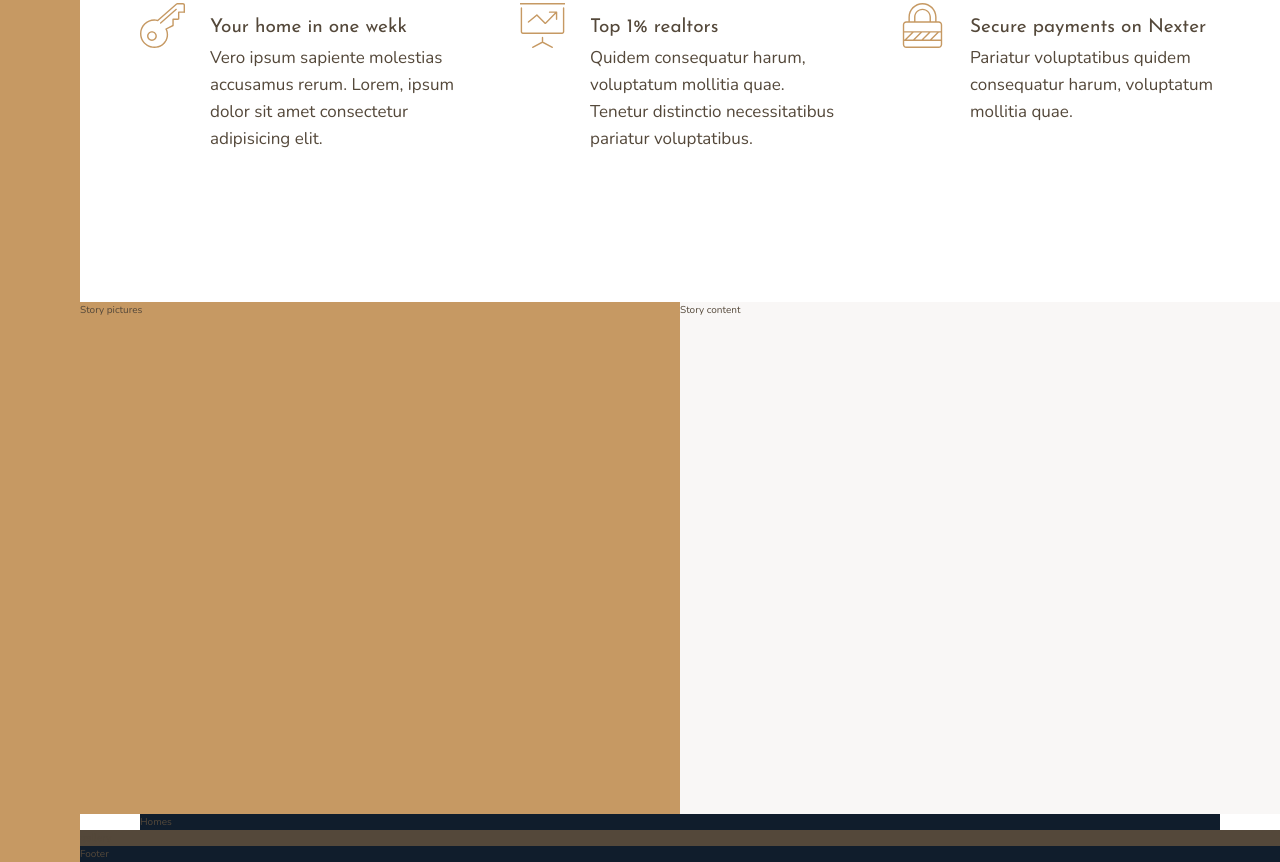
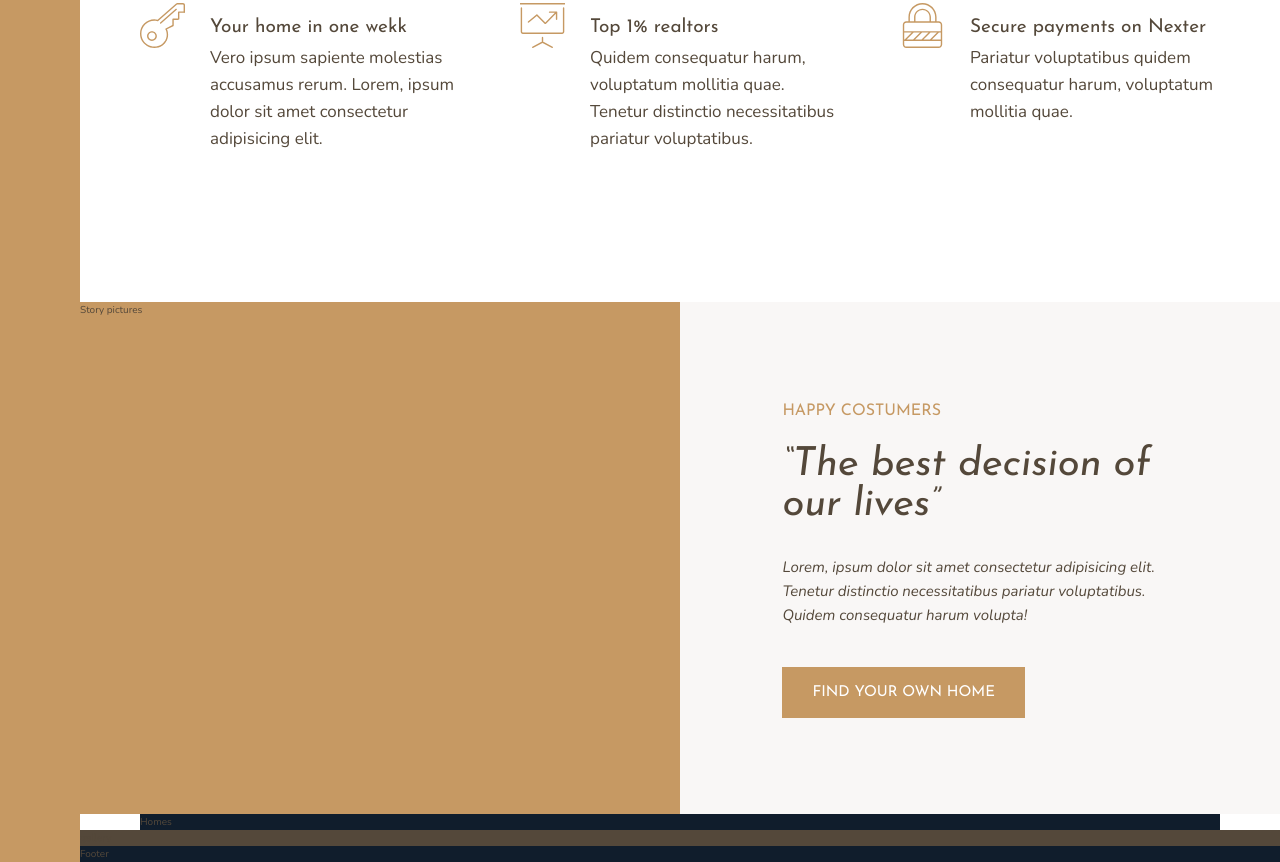
Before and after one commit to henriquequeirozcunha/Nexter, a website: page index.html in a window 1280 px wide. Shown: the part 976-1838 px from the top of the page. Drawn offline with nearby package versions, Linux system fonts and the light colour scheme.

Commit message:
feat: add story section

```diff
--- a/index.html
+++ b/index.html
@@ -85,7 +85,14 @@
         </div>
 
         <div class="story__content">
-            Story content
+            <h3 class="heading-3 mb-sm">Happy Costumers</h3>
+            <h2 class="heading-2 heading-2--dark mb-md">&ldquo;The best decision of our lives&rdquo;</h2>
+
+            <p class="story__text">
+                Lorem, ipsum dolor sit amet consectetur adipisicing elit. Tenetur distinctio necessitatibus pariatur voluptatibus. Quidem consequatur harum volupta!
+            </p>
+
+            <button class="btn">Find your own home</button>
         </div>
 
         <section class="homes">
--- a/sass/_story.scss
+++ b/sass/_story.scss
@@ -7,5 +7,24 @@
     &__content {
         background-color: $color-grey-light-1;
         grid-column: col-start 5 / full-end;
+
+        padding: 6rem 8vw;
+
+        display: flex;
+        flex-direction: column;
+        justify-content: center;
+        align-items: flex-start;
+
+        /*
+        display: grid;
+        align-content: center;
+        justify-items: start;
+        */
+    }
+
+    &__text {
+        font-size: 1.5rem;
+        font-style: italic;
+        margin-bottom: 4rem;
     }
 }
--- a/sass/_typography.scss
+++ b/sass/_typography.scss
@@ -9,21 +9,49 @@
 
 .heading-2 {
     @extend %heading;
+    font-size: 4rem;
+    font-style: italic;
+    line-height: 1;
+
+    &--light { color: $color-grey-light-1; }
+    &--dark { color: $color-grey-dark-1; }
 }
 
 .heading-3 {
     @extend %heading;
+
+    font-size: 1.6rem;
+    color: $color-primary;
+    text-transform: uppercase
 }
 
 .heading-4 {
     @extend %heading;
     font-size: 1.9rem;
 
-    &--light {
-       color: $color-grey-light-1;
+    &--light { color: $color-grey-light-1; }
+    &--dark { color: $color-grey-dark-1; }
+}
+
+.btn {
+    background-color: $color-primary;
+    color: #fff;
+    border: none;
+    border-radius: 0;
+    font-family: $font-display;
+    font-size: 1.5rem;
+    text-transform: uppercase;
+
+    padding: 1.8rem 3rem;
+    cursor: pointer;
+    transition: all .2s;
+
+    &:hover {
+        background-color: $color-primary-dark;
     }
+}
 
-    &--dark {
-        color: $color-grey-dark-1;
-     }
-}
+.mb-sm { margin-bottom: 2rem; }
+.mb-md { margin-bottom: 3rem; }
+.mb-lg { margin-bottom: 4rem; }
+.mb-hg { margin-bottom: 8rem; }
```
Also changed, not shown: css/style.css.
